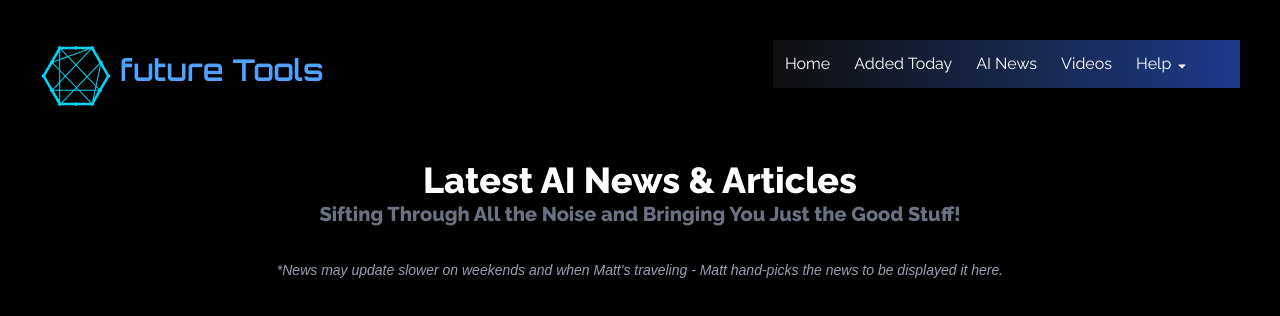
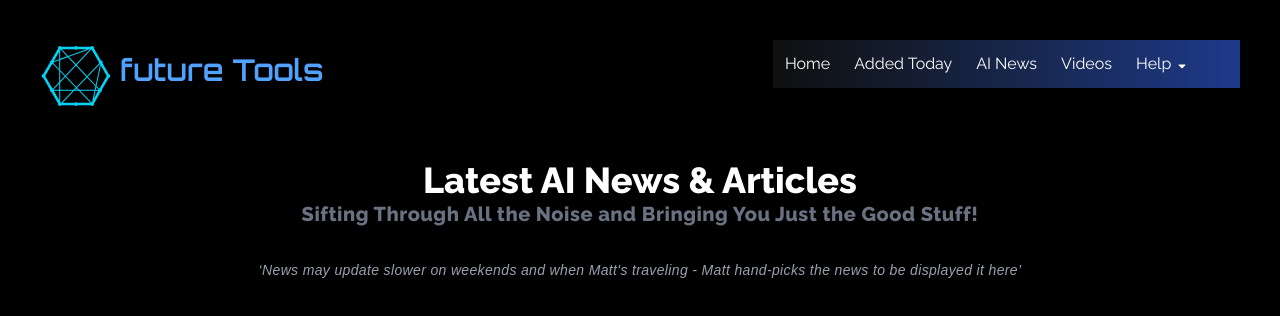
Before and after one commit to AYeshsidd/nextjs-ai-tools-app, a Next.js app: page /News in a window 1280 px wide. Shown: the top 316 px of the page. Built offline with nearby package versions, Linux system fonts and the light colour scheme.

Commit message:
errors fix

```diff
--- a/src/app/News/page.tsx
+++ b/src/app/News/page.tsx
@@ -10,10 +10,10 @@ export default function Videos(){
         <div className="md:py-8 p-1 text-center pt-16 -tracking-normal">
 
         <h1 className ={`${raleway.className} text-white text-2xl md:text-4xl  `} > Latest AI News & Articles</h1>
-        <p className={`${raleway.className} text-gray-500 text-base md:text-xl font-bold `}>Sifting Through All the Noise and Bringing You Just the Good Stuff!</p>
+        <p className={`${raleway.className} text-gray-500 text-base md:text-xl font-bold tracking-wide`}>Sifting Through All the Noise and Bringing You Just the Good Stuff!</p>
         </div>
 
-      <p className={`text-gray-400 italic text-xs md:text-sm md:text-center md:my-0 my-5  px-2`}>*News may update slower on weekends and when Matt's traveling - Matt hand-picks the news to be displayed it here.</p>
+      <p className={`text-gray-400 italic text-xs md:text-sm md:text-center md:my-0 my-5 tracking-wide  px-2`}>&lsquo;News may update slower on weekends and when Matt&apos;s traveling - Matt hand-picks the news to be displayed it here&rsquo;</p>
 
         </>
     )
--- a/src/app/layout.tsx
+++ b/src/app/layout.tsx
@@ -1,9 +1,6 @@
 import type { Metadata } from "next";
 import "./globals.css";
 import Header from "@/components/Navbar";
-import { Orbitron } from 'next/font/google'
-
-
 
 export const metadata: Metadata = {
   title: `FutureTools.io`,
```
